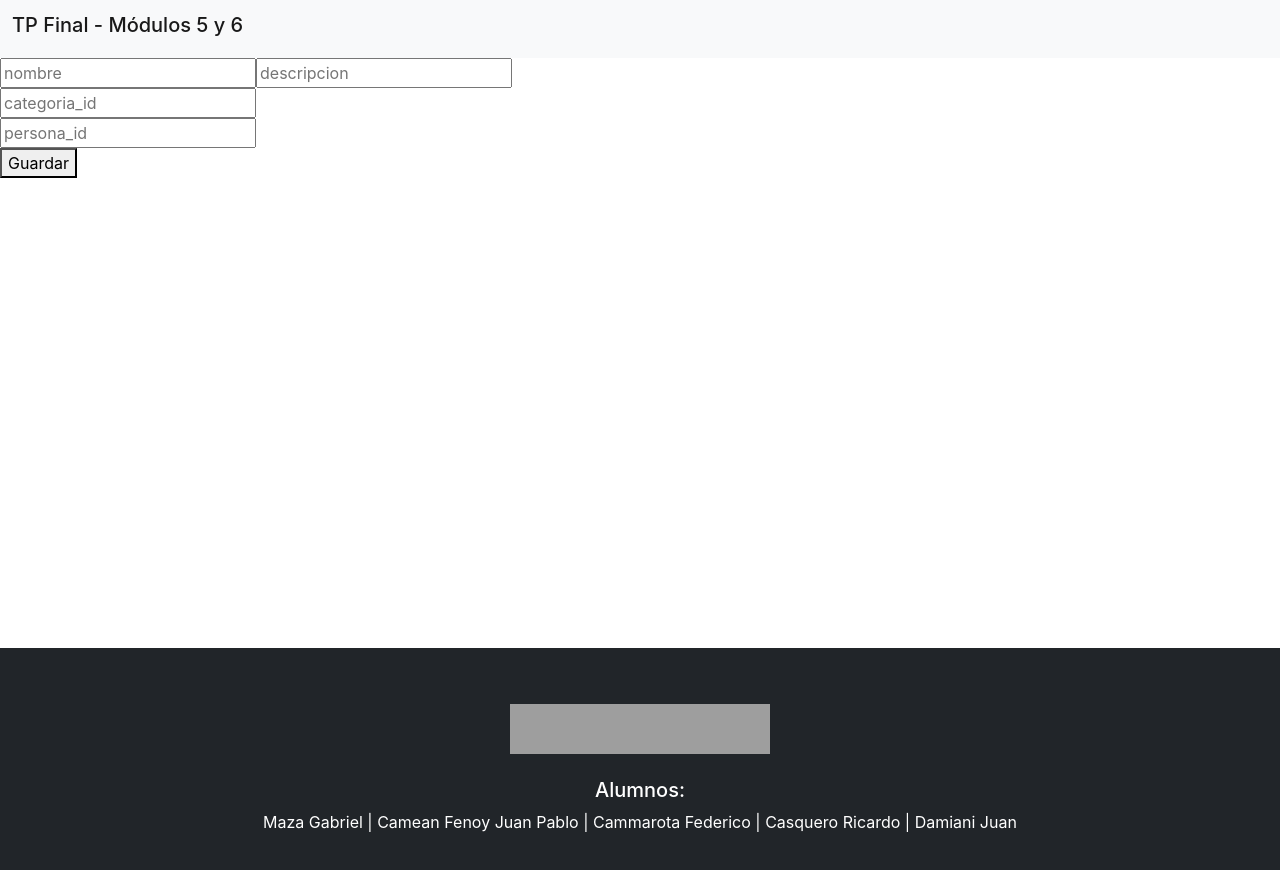
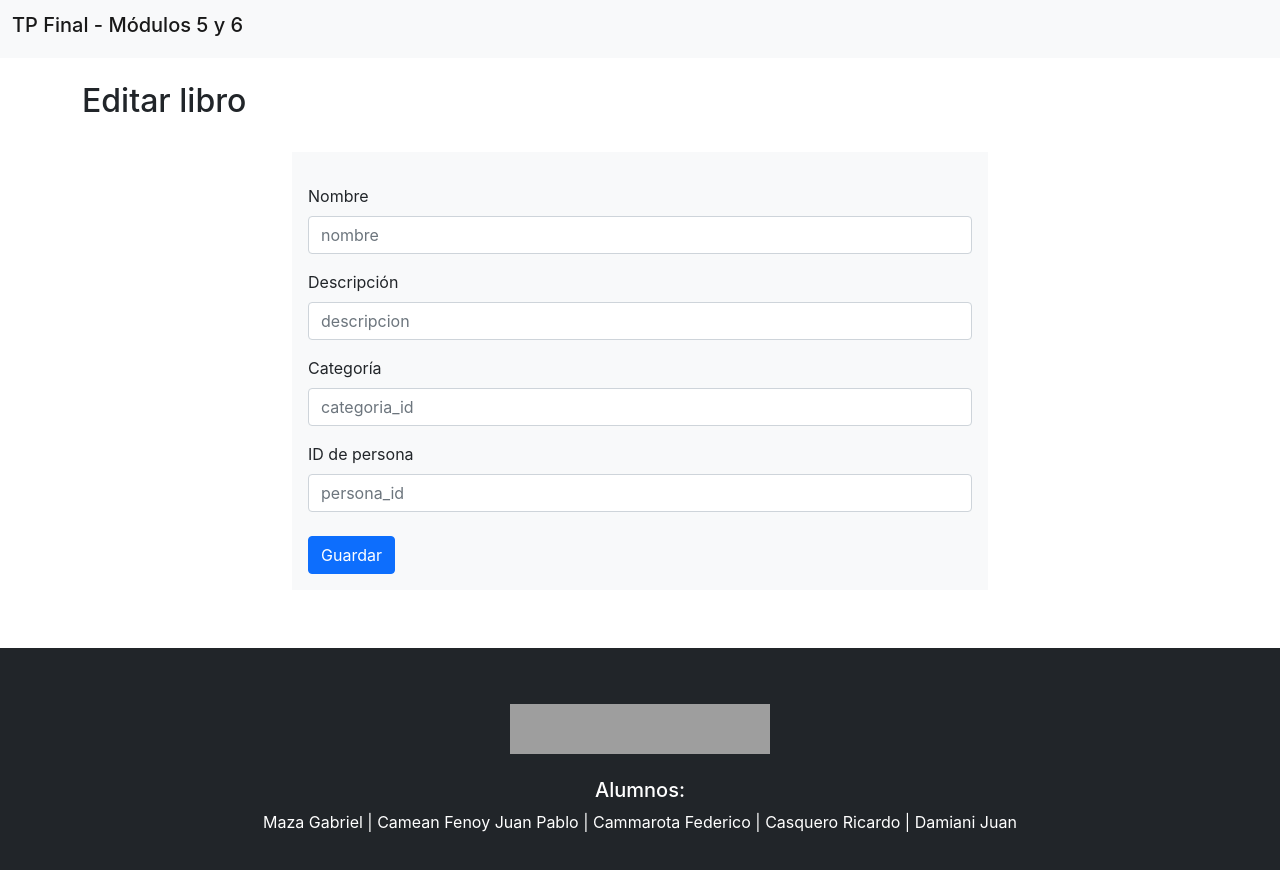
Before and after one commit to JuanDamiani/Simple-CRUD-with-React, a React (Create React App) app: page /libros/editar/1 in a window 1280 px wide. Shown: the top 870 px of the page. Built offline with nearby package versions, Linux system fonts and the light colour scheme; no server answers; grey boxes are pictures that could not be loaded.

Commit message:
Estilos: alta cat, edit cat, alta libro, edit libro, alta persona

```diff
--- a/src/Categorias/AltaCategoria.jsx
+++ b/src/Categorias/AltaCategoria.jsx
@@ -26,11 +26,23 @@ export default function AltaCategoria(props) {
     };
 
     return (
-        <div>
-            <input type="text" name="nombre" placeholder="nombre" value={form.nombre} onChange={handleChangeNombre} />
-
-            <br />
-            <button onClick={guardar}>Guardar</button>
+        <div className="container">
+            <div className="col-12">
+                <div className="col-12 d-flex flex-direction-row justify-content-between align-items-center my-4">
+                    <h2>Agregar nueva categoría</h2>
+                </div>
+                <div className="col-8 mx-auto">
+                    <div className=" m-4 p-3 bg-light">
+                        <form className="row">
+                            <div className="col-12">
+                                <label htmlFor="input1" className="form-label mt-3">Nombre</label>
+                                <input type="text" name="nombre" placeholder="nombre" value={form.nombre} onChange={handleChangeNombre} id="input1" className="form-control"/>
+                            </div>
+                        </form>
+                        <button onClick={guardar} className="btn btn-primary mt-4">Guardar</button>
+                    </div>
+                </div>
+            </div>
         </div>
     );
 }
--- a/src/Categorias/EditarCategoria.jsx
+++ b/src/Categorias/EditarCategoria.jsx
@@ -37,9 +37,23 @@ export default function EditarCategoria(props) {
 
 
     return (
-        <div>
-            <input type="text" name="nombre" placeholder="nombre" value={form.nombre} onChange={handleChangeNombre}/><br/>
-            <button onClick={guardar}>Guardar</button>
+        <div className="container">
+            <div className="col-12">
+                <div className="col-12 d-flex flex-direction-row justify-content-between align-items-center my-4">
+                    <h2>Editar categoría</h2>
+                </div>
+                <div className="col-8 mx-auto">
+                    <div className=" m-4 p-3 bg-light">
+                        <form className="row">
+                            <div className="col-12">
+                                <label htmlFor="input1" className="form-label mt-3">Nombre de categoría</label>
+                                <input type="text" name="nombre" placeholder="nombre" value={form.nombre} onChange={handleChangeNombre} id="input1" className="form-control"/>
+                            </div>
+                        </form>
+                        <button onClick={guardar} className="btn btn-primary mt-4">Guardar</button>
+                    </div>
+                </div>
+            </div>
         </div>
     )
 }
--- a/src/Libros/AltaLibro.jsx
+++ b/src/Libros/AltaLibro.jsx
@@ -59,17 +59,37 @@ export default function AltaLibro(props) {
 
     }
 
-
     return (
-        <div>
-            <input type="text" name="nombre" placeholder="nombre" value={form.nombre} onChange={handleChangeNombre} /><br/>
-            <input type="text" name="descripcion" placeholder="descripcion" value={form.descripcion} onChange={handleChangeDescripcion}/><br/>
-            <input type= "number"  name="categoria_id" placeholder="categoria_id" value={form.categoria_id} onChange={handleChangeCategoria_id}/><br/>
-            <input type= "number"  name="persona_id" placeholder="persona_id" value={form.persona_id} onChange={handleChangePersona_id}/><br/>
-            <button onClick={guardar}>Guardar</button>
+        <div className="container">
+            <div className="col-12">
+                <div className="col-12 d-flex flex-direction-row justify-content-between align-items-center my-4">
+                    <h2>Agregar nuevo libro</h2>
+                </div>
+                <div className="col-8 mx-auto">
+                    <div className=" m-4 p-3 bg-light">
+                        <form className="row">
+                            <div className="col-12">
+                                <label htmlFor="input1" className="form-label mt-3">Nombre</label>
+                                <input type="text" name="nombre" placeholder="nombre" value={form.nombre} onChange={handleChangeNombre} id="input1" className="form-control"/>
+                            </div>
+                            <div className="col-12">
+                                <label htmlFor="input2" className="form-label mt-3">Descripción</label>
+                                <input type="text" name="descripcion" placeholder="descripcion" value={form.descripcion} onChange={handleChangeDescripcion} id="input2" className="form-control"/>
+                            </div>
+                            <div className="col-12">
+                                <label htmlFor="input3" className="form-label mt-3">ID categoría</label>
+                                <input type= "text"  name="categoria_id" placeholder="categoria_id" value={form.categoria_id} onChange={handleChangeCategoria_id} id="input3" className="form-control"/>
+                            </div>
+                            <div className="col-12">
+                                <label htmlFor="input4" className="form-label mt-3">ID de persona</label>
+                                <input type= "text"  name="persona_id" placeholder="persona_id" value={form.persona_id} onChange={handleChangePersona_id} id="input4" className="form-control"/>
+                            </div>
+                        </form>
+                        <button onClick={guardar} className="btn btn-primary mt-4">Guardar</button>
+                    </div>
+                </div>
+            </div>
         </div>
     );
 
-
-
 }
--- a/src/Libros/EditarLibro.jsx
+++ b/src/Libros/EditarLibro.jsx
@@ -52,25 +52,58 @@ export default function EditarLibro(props) {
         nuevoState.persona_id = e.target.value;
         setForm(nuevoState);
     }
+
+    // const guardar = async() => {
+    //     // form
+    //     try {
+    //         await axios.put('http:/localhost:3000/api/libro/'+ params.id, form);
+    //         props.history.push('/libros');
+    //     } catch(e) {
+    //         console.log(e.message);
+    //     }
+    // }
+
     const guardar = async() => {
         // form
-        try {
-            await axios.put('http:/localhost:3000/api/libro/'+ params.id, form);
+         try {
+            await axios.put('http://localhost:3000/api/libro/'+ params.id, form);
             props.history.push('/libros');
-
-        } catch (e) {
+        } catch(e) {
             console.log(e.message);
         }
     }
 
-
     return (
-        <div>
-           <input type="text" name="nombre" placeholder="nombre" value={form.nombre} onChange={handleChangeNombre} />
-            <input type="text" name="descripcion" placeholder="descripcion" value={form.descripcion} onChange={handleChangeDescripcion}/><br/>
-            <input type="text" name="categoria_id" placeholder="categoria_id" value={form.categoria_id} onChange={handleChangeCategoria_id}/><br/>
-            <input type="text" name="persona_id" placeholder="persona_id" value={form.persona_id} onChange={handleChangePersona_id}/><br/>
-            <button onClick={guardar}>Guardar</button>
+        <div className="container">
+            <div className="col-12">
+                <div className="col-12 d-flex flex-direction-row justify-content-between align-items-center my-4">
+                    <h2>Editar libro</h2>
+                </div>
+                <div className="col-8 mx-auto">
+                    <div className=" m-4 p-3 bg-light">
+                        <form className="row">
+                            <div className="col-12">
+                                <label htmlFor="input1" className="form-label mt-3">Nombre</label>
+                                <input type="text" name="nombre" placeholder="nombre" value={form.nombre} onChange={handleChangeNombre} id="input1" className="form-control"/>
+                            </div>
+                            <div className="col-12">
+                                <label htmlFor="input2" className="form-label mt-3">Descripción</label>
+                                <input type="text" name="descripcion" placeholder="descripcion" value={form.descripcion} onChange={handleChangeDescripcion} id="input1" className="form-control"/>
+                            </div>
+                            <div className="col-12">
+                                <label htmlFor="input3" className="form-label mt-3">Categoría</label>
+                                <input type="text" name="categoria_id" placeholder="categoria_id" value={form.categoria_id} onChange={handleChangeCategoria_id} id="input1" className="form-control"/>
+                            </div>
+                            <div className="col-12">
+                                <label htmlFor="input4" className="form-label mt-3">ID de persona</label>
+                                <input type="text" name="persona_id" placeholder="persona_id" value={form.persona_id} onChange={handleChangePersona_id} id="input1" className="form-control"/>
+                            </div>
+                        </form>
+                        <button onClick={guardar} className="btn btn-primary mt-4">Guardar</button>
+                    </div>
+                </div>
+            </div>
         </div>
     )
+
 }
--- a/src/Personas/AltaPersona.jsx
+++ b/src/Personas/AltaPersona.jsx
@@ -52,25 +52,25 @@ export default function AltaPersona(props) {
         <div className="container">
             <div className="col-12">
                 <div className="col-12 d-flex flex-direction-row justify-content-between align-items-center my-4">
-                    <h2>Editar persona</h2>
+                    <h2>Agregar nueva persona</h2>
                 </div>
                 <div className="col-8 mx-auto">
                     <div className=" m-4 p-3 bg-light">
                         <form className="row">
                             <div className="col-12">
                                 <label htmlFor="input1" className="form-label mt-3">Nombre</label>
-                            <input type="text" name="nombre" placeholder="nombre" value={form.nombre} onChange={handleChangeNombre}  id="input1" className="form-control"/>
+                                <input type="text" name="nombre" placeholder="nombre" value={form.nombre} onChange={handleChangeNombre} id="input1" className="form-control"/>
                             </div>
                             <div className="col-12">
-                            <label htmlFor="input2" className="form-label mt-3">Nombre</label>
+                                <label htmlFor="input2" className="form-label mt-3">Apellido</label>
                                 <input type="text" name="apellido" placeholder="apellido" value={form.apellido} onChange={handleChangeApellido} id="input2" className="form-control"/>
                             </div>
                             <div className="col-12">
-                            <label htmlFor="input3" className="form-label mt-3">Nombre</label>
+                                <label htmlFor="input3" className="form-label mt-3">Alias</label>
                                 <input type="text" name="alias" placeholder="alias" value={form.alias} onChange={handleChangeAlias} id="input3" className="form-control"/>
                             </div>
                             <div className="col-12">
-                            <label htmlFor="input4" className="form-label mt-3">Nombre</label>
+                                <label htmlFor="input4" className="form-label mt-3">Email</label>
                                 <input type="text" name="email" placeholder="email" value={form.email} onChange={handleChangeEmail} id="input4" className="form-control"/>
                             </div>
                         </form>
```
Lines whose indentation alone changed are shown as unchanged.
